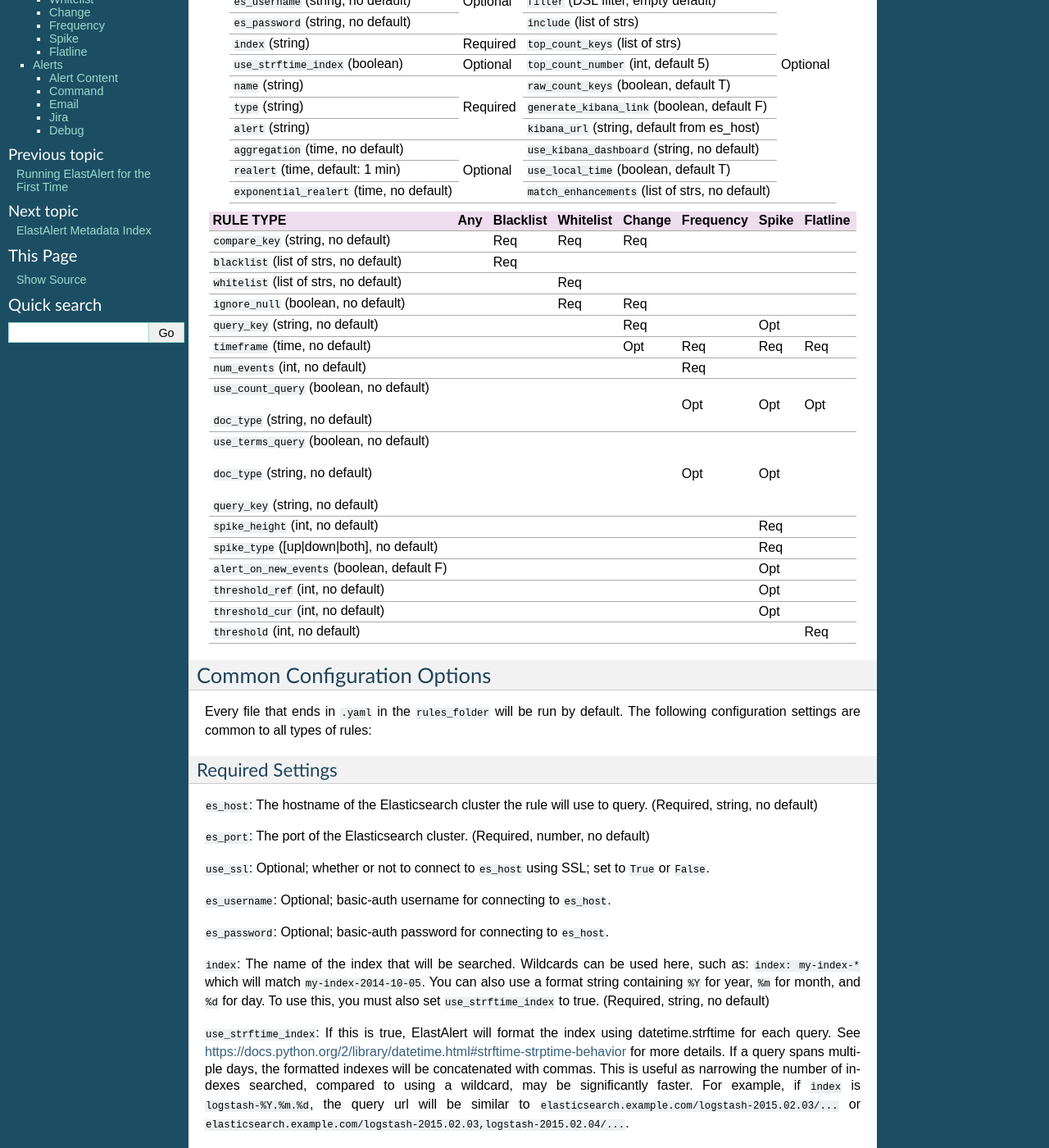
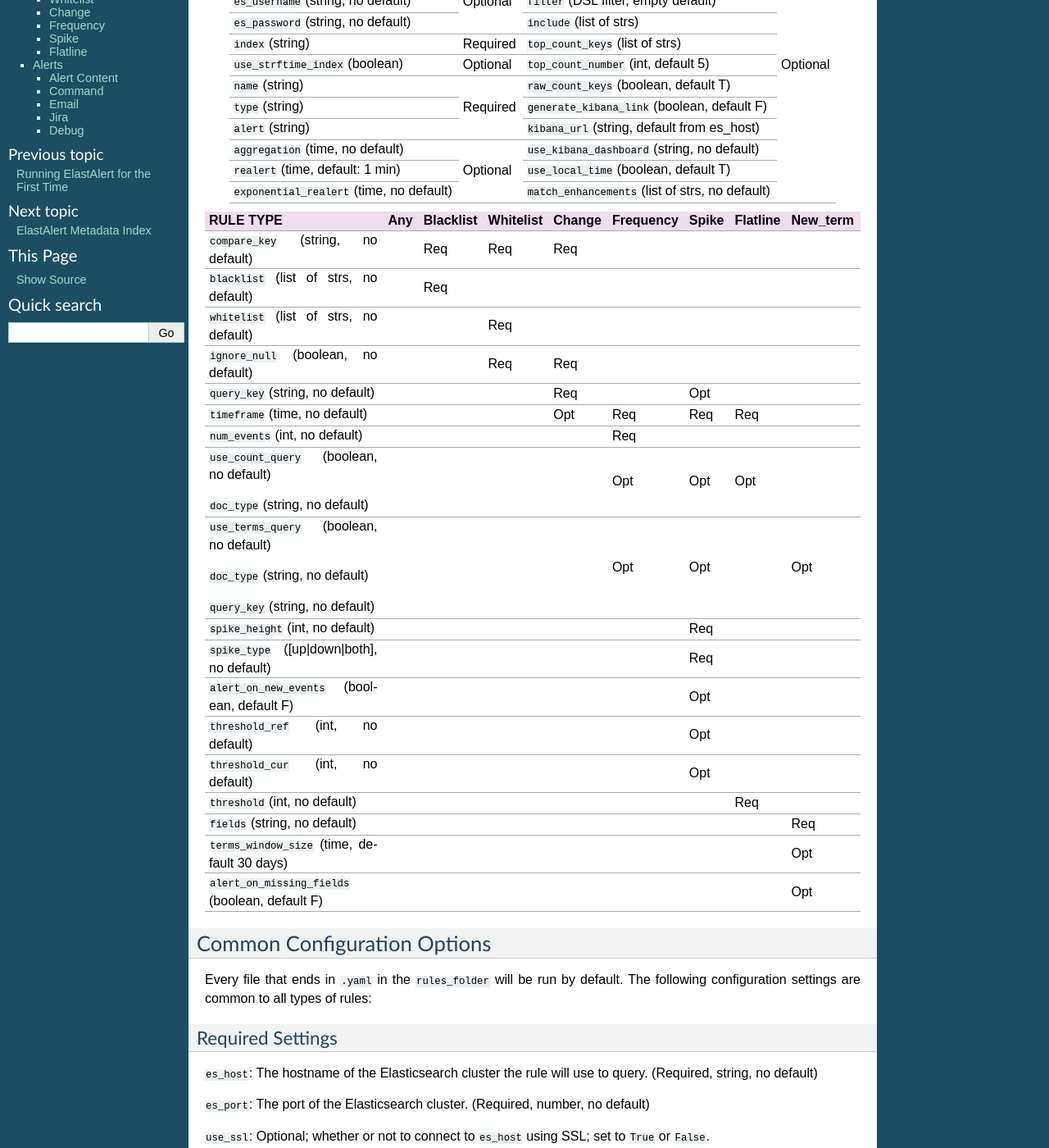
Before and after one commit to Yelp/elastalert, a Sphinx documentation site: the page built from docs/source/ruletypes.rst, in a window 1280 px wide and 1400 px high, scrolled down 291 px. Shown: the whole window at 82% size. Built offline with Sphinx 7.4.7, drawn with Linux system fonts in a browser that asks for light colours.

Commit message:
Update ruletypes.rst

```diff
--- a/docs/source/ruletypes.rst
+++ b/docs/source/ruletypes.rst
@@ -39,45 +39,51 @@ Rule Configuration Cheat Sheet
 |``exponential_realert`` (time, no default)|           |``match_enhancements`` (list of strs, no default)|           |
 +------------------------------------------+-----------+-------------------------------------------------+-----------+
 
-+--------------------------------------------+-----+-----------+-----------+--------+-----------+-------+----------+
-|      RULE TYPE                             | Any | Blacklist | Whitelist | Change | Frequency | Spike | Flatline |
-+============================================+=====+===========+===========+========+===========+=======+==========+
-| ``compare_key`` (string, no default)       |     |    Req    |  Req      |    Req |           |       |          |
-+--------------------------------------------+-----+-----------+-----------+--------+-----------+-------+----------+
-|``blacklist`` (list of strs, no default)    |     |   Req     |           |        |           |       |          |
-+--------------------------------------------+-----+-----------+-----------+--------+-----------+-------+----------+
-|``whitelist`` (list of strs, no default)    |     |           |   Req     |        |           |       |          |
-+--------------------------------------------+-----+-----------+-----------+--------+-----------+-------+----------+
-| ``ignore_null`` (boolean, no default)      |     |           |   Req     |  Req   |           |       |          |
-+--------------------------------------------+-----+-----------+-----------+--------+-----------+-------+----------+
-| ``query_key`` (string, no default)         |     |           |           |   Req  |           |  Opt  |          |
-+--------------------------------------------+-----+-----------+-----------+--------+-----------+-------+----------+
-| ``timeframe`` (time, no default)           |     |           |           |   Opt  |    Req    |  Req  |   Req    |
-+--------------------------------------------+-----+-----------+-----------+--------+-----------+-------+----------+
-| ``num_events`` (int, no default)           |     |           |           |        |    Req    |       |          |
-+--------------------------------------------+-----+-----------+-----------+--------+-----------+-------+----------+
-|``use_count_query`` (boolean, no default)   |     |           |           |        |     Opt   | Opt   | Opt      |
-|                                            |     |           |           |        |           |       |          |
-|``doc_type`` (string, no default)           |     |           |           |        |           |       |          |
-+--------------------------------------------+-----+-----------+-----------+--------+-----------+-------+----------+
-|``use_terms_query`` (boolean, no default)   |     |           |           |        |     Opt   | Opt   |          |
-|                                            |     |           |           |        |           |       |          |
-|``doc_type`` (string, no default)           |     |           |           |        |           |       |          |
-|                                            |     |           |           |        |           |       |          |
-|``query_key`` (string, no default)          |     |           |           |        |           |       |          |
-+--------------------------------------------+-----+-----------+-----------+--------+-----------+-------+----------+
-| ``spike_height`` (int, no default)         |     |           |           |        |           |   Req |          |
-+--------------------------------------------+-----+-----------+-----------+--------+-----------+-------+----------+
-|``spike_type`` ([up|down|both], no default) |     |           |           |        |           |   Req |          |
-+--------------------------------------------+-----+-----------+-----------+--------+-----------+-------+----------+
-|``alert_on_new_events`` (boolean, default F)|     |           |           |        |           |   Opt |          |
-+--------------------------------------------+-----+-----------+-----------+--------+-----------+-------+----------+
-|``threshold_ref`` (int, no default)         |     |           |           |        |           |   Opt |          |
-+--------------------------------------------+-----+-----------+-----------+--------+-----------+-------+----------+
-|``threshold_cur`` (int, no default)         |     |           |           |        |           |   Opt |          |
-+--------------------------------------------+-----+-----------+-----------+--------+-----------+-------+----------+
-|``threshold`` (int, no default)             |     |           |           |        |           |       |    Req   |
-+--------------------------------------------+-----+-----------+-----------+--------+-----------+-------+----------+
++------------------------------------------------+-----+-----------+-----------+--------+-----------+-------+----------+--------+
+|      RULE TYPE                                 | Any | Blacklist | Whitelist | Change | Frequency | Spike | Flatline |New_term|
++================================================+=====+===========+===========+========+===========+=======+==========+========+
+| ``compare_key`` (string, no default)           |     |    Req    |  Req      |    Req |           |       |          |        |
++------------------------------------------------+-----+-----------+-----------+--------+-----------+-------+----------+--------+
+|``blacklist`` (list of strs, no default)        |     |   Req     |           |        |           |       |          |        |
++------------------------------------------------+-----+-----------+-----------+--------+-----------+-------+----------+--------+
+|``whitelist`` (list of strs, no default)        |     |           |   Req     |        |           |       |          |        |
++------------------------------------------------+-----+-----------+-----------+--------+-----------+-------+----------+--------+
+| ``ignore_null`` (boolean, no default)          |     |           |   Req     |  Req   |           |       |          |        |
++------------------------------------------------+-----+-----------+-----------+--------+-----------+-------+----------+--------+
+| ``query_key`` (string, no default)             |     |           |           |   Req  |           |  Opt  |          |        |
++------------------------------------------------+-----+-----------+-----------+--------+-----------+-------+----------+--------+
+| ``timeframe`` (time, no default)               |     |           |           |   Opt  |    Req    |  Req  |   Req    |        |
++------------------------------------------------+-----+-----------+-----------+--------+-----------+-------+----------+--------+
+| ``num_events`` (int, no default)               |     |           |           |        |    Req    |       |          |        |
++------------------------------------------------+-----+-----------+-----------+--------+-----------+-------+----------+--------+
+|``use_count_query`` (boolean, no default)       |     |           |           |        |     Opt   | Opt   | Opt      |        |
+|                                                |     |           |           |        |           |       |          |        |
+|``doc_type`` (string, no default)               |     |           |           |        |           |       |          |        |
++------------------------------------------------+-----+-----------+-----------+--------+-----------+-------+----------+--------+
+|``use_terms_query`` (boolean, no default)       |     |           |           |        |     Opt   | Opt   |          | Opt    |
+|                                                |     |           |           |        |           |       |          |        |
+|``doc_type`` (string, no default)               |     |           |           |        |           |       |          |        |
+|                                                |     |           |           |        |           |       |          |        |
+|``query_key`` (string, no default)              |     |           |           |        |           |       |          |        |
++------------------------------------------------+-----+-----------+-----------+--------+-----------+-------+----------+--------+
+| ``spike_height`` (int, no default)             |     |           |           |        |           |   Req |          |        |
++------------------------------------------------+-----+-----------+-----------+--------+-----------+-------+----------+--------+
+|``spike_type`` ([up|down|both], no default)     |     |           |           |        |           |   Req |          |        |
++------------------------------------------------+-----+-----------+-----------+--------+-----------+-------+----------+--------+
+|``alert_on_new_events`` (boolean, default F)    |     |           |           |        |           |   Opt |          |        |
++------------------------------------------------+-----+-----------+-----------+--------+-----------+-------+----------+--------+
+|``threshold_ref`` (int, no default)             |     |           |           |        |           |   Opt |          |        |
++------------------------------------------------+-----+-----------+-----------+--------+-----------+-------+----------+--------+
+|``threshold_cur`` (int, no default)             |     |           |           |        |           |   Opt |          |        |
++------------------------------------------------+-----+-----------+-----------+--------+-----------+-------+----------+--------+
+|``threshold`` (int, no default)                 |     |           |           |        |           |       |    Req   |        |
++------------------------------------------------+-----+-----------+-----------+--------+-----------+-------+----------+--------+
+|``fields`` (string, no default)                 |     |           |           |        |           |       |          | Req    |
++------------------------------------------------+-----+-----------+-----------+--------+-----------+-------+----------+--------+
+|``terms_window_size`` (time, default 30 days)   |     |           |           |        |           |       |          | Opt    |
++------------------------------------------------+-----+-----------+-----------+--------+-----------+-------+----------+--------+
+|``alert_on_missing_fields`` (boolean, default F)|     |           |           |        |           |       |          | Opt    |
++------------------------------------------------+-----+-----------+-----------+--------+-----------+-------+----------+--------+
 
 Common Configuration Options
 ============================
```
